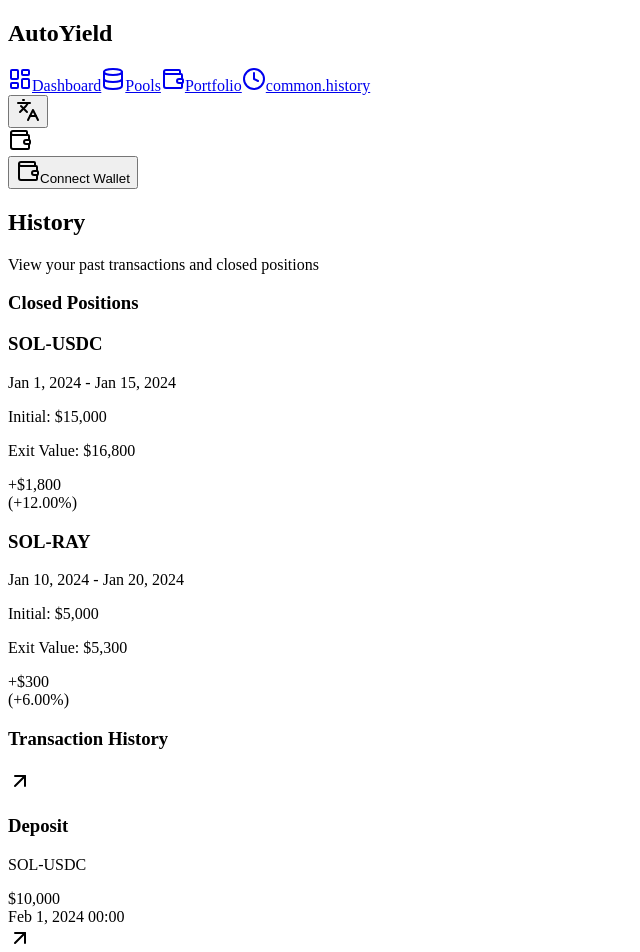
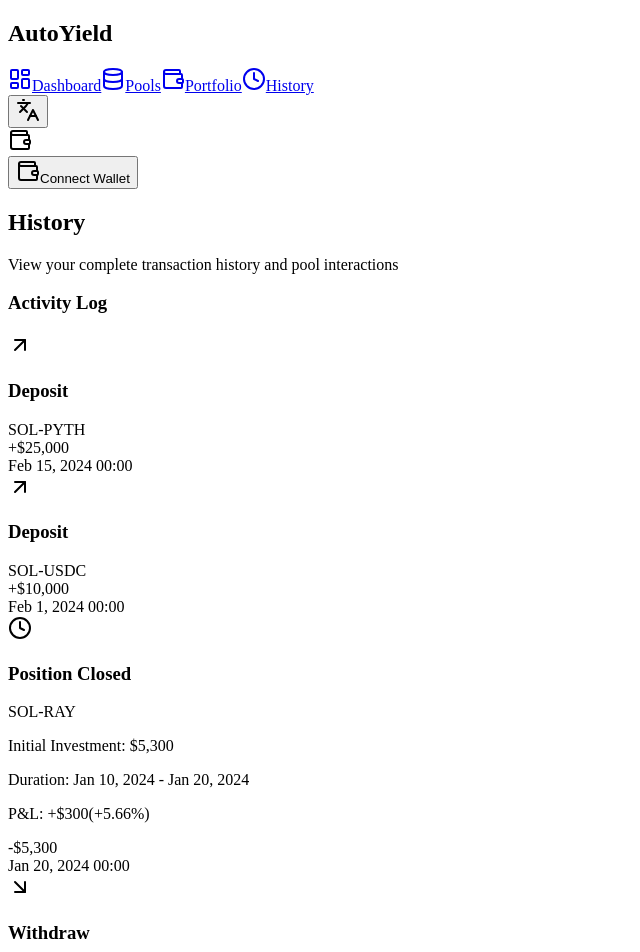
Before and after one commit to AutoYield-DeFi/AY, a React (Vite) app in the folder client/: page /history in a window 1280 px wide. Shown: the top 952 px of the page, without its empty margins (0-640 px from the left). Built offline with nearby package versions, Linux system fonts and the light colour scheme.

Commit message:
Enhance history page to display all interactions and refactor navigation.
Screenshot: https://storage.googleapis.com/screenshot-production-us-central1/7d76da56-91a3-4197-acd7-40c116d48bcd/0ee505af-e275-474a-bb9c-b7f4c0baa552.jpg

```diff
--- a/client/src/components/layout/navbar.tsx
+++ b/client/src/components/layout/navbar.tsx
@@ -12,7 +12,7 @@ const navigation = [
   { name: 'common.dashboard', href: '/', icon: LayoutDashboard },
   { name: 'common.pools', href: '/pools', icon: Database },
   { name: 'common.portfolio', href: '/portfolio', icon: Wallet },
-  { name: 'common.history', href: '/history', icon: Clock },
+  { name: 'History', href: '/history', icon: Clock },
 ];
 
 export function NavigationBar() {
@@ -48,7 +48,7 @@ export function NavigationBar() {
                     )}
                   >
                     <item.icon className="mr-2 h-4 w-4" />
-                    {t(item.name)}
+                    {item.name === 'History' ? item.name : t(item.name)}
                   </a>
                 </Link>
               ))}
--- a/client/src/pages/history.tsx
+++ b/client/src/pages/history.tsx
@@ -5,84 +5,87 @@ import { format } from "date-fns";
 import { ArrowUpRight, ArrowDownRight, Clock } from "lucide-react";
 
 export default function History() {
+  // Combine all interactions and sort by date
+  const allInteractions = [
+    ...transactionHistory.map(tx => ({
+      ...tx,
+      date: new Date(tx.timestamp),
+      type: tx.type,
+    })),
+    ...historicalPositions.map(pos => ({
+      ...pos,
+      date: new Date(pos.exitDate),
+      type: "Position Closed",
+      amount: pos.exitValue,
+    }))
+  ].sort((a, b) => b.date.getTime() - a.date.getTime());
+
   return (
     <div className="space-y-8">
       <div>
         <h2 className="text-3xl font-bold tracking-tight">History</h2>
         <p className="text-muted-foreground">
-          View your past transactions and closed positions
+          View your complete transaction history and pool interactions
         </p>
       </div>
 
-      <div className="space-y-6">
       <Card className="card-gradient">
         <CardHeader>
-            <CardTitle>Closed Positions</CardTitle>
+          <CardTitle>Activity Log</CardTitle>
         </CardHeader>
         <CardContent>
           <div className="space-y-4">
-              {historicalPositions.map(position => {
-                const pool = pools.find(p => p.id === position.poolId);
-                const pnlPercentage = (Number(position.pnl) / (Number(position.amount))) * 100;
+            {allInteractions.map((interaction, index) => {
+              const pool = pools.find(p => p.id === interaction.poolId);
+              const isDeposit = interaction.type === "Deposit";
+              const isWithdraw = interaction.type === "Withdraw";
+              const isPositionClosed = interaction.type === "Position Closed";
+
+              // Calculate profit/loss for closed positions
+              const pnl = isPositionClosed
+                ? Number(interaction.pnl)
+                : null;
+              const pnlPercentage = isPositionClosed
+                ? (pnl / Number(interaction.amount)) * 100
+                : null;
 
               return (
-                  <div key={position.id} className="flex items-start justify-between p-4 rounded-lg bg-muted/50">
+                <div key={`${interaction.type}-${index}`} className="flex items-start justify-between p-4 rounded-lg bg-muted/50">
+                  <div className="flex items-start gap-4">
+                    {isDeposit ? (
+                      <ArrowUpRight className="h-8 w-8 p-1.5 rounded-full bg-green-500/10 text-green-500" />
+                    ) : isWithdraw ? (
+                      <ArrowDownRight className="h-8 w-8 p-1.5 rounded-full bg-red-500/10 text-red-500" />
+                    ) : (
+                      <Clock className="h-8 w-8 p-1.5 rounded-full bg-blue-500/10 text-blue-500" />
+                    )}
                     <div>
                       <div className="flex items-center gap-2">
-                        <h3 className="font-medium">{pool?.name}</h3>
+                        <h3 className="font-medium">{interaction.type}</h3>
                         <span className="text-sm text-muted-foreground">
-                          {format(new Date(position.entryDate), 'MMM d, yyyy')} - {format(new Date(position.exitDate), 'MMM d, yyyy')}
+                          {pool?.name}
                         </span>
                       </div>
-                      <div className="mt-2 space-y-1 text-sm">
-                        <p>Initial: {formatCurrency(Number(position.amount))}</p>
-                        <p>Exit Value: {formatCurrency(Number(position.exitValue))}</p>
+                      {isPositionClosed && (
+                        <div className="mt-1 space-y-1 text-sm">
+                          <p>Initial Investment: {formatCurrency(Number(interaction.amount))}</p>
+                          <p>Duration: {format(new Date(interaction.entryDate), 'MMM d, yyyy')} - {format(interaction.date, 'MMM d, yyyy')}</p>
+                          <p className={pnl >= 0 ? 'text-green-500' : 'text-red-500'}>
+                            P&L: {pnl >= 0 ? '+' : ''}{formatCurrency(pnl)}
+                            <span className="ml-1">
+                              ({pnlPercentage >= 0 ? '+' : ''}{pnlPercentage.toFixed(2)}%)
+                            </span>
+                          </p>
                         </div>
-                    </div>
-                    <div className={`text-right ${Number(position.pnl) >= 0 ? 'text-green-500' : 'text-red-500'}`}>
-                      <div className="font-medium">
-                        {Number(position.pnl) >= 0 ? '+' : ''}{formatCurrency(Number(position.pnl))}
-                      </div>
-                      <div className="text-sm">
-                        ({pnlPercentage >= 0 ? '+' : ''}{pnlPercentage.toFixed(2)}%)
-                      </div>
-                    </div>
-                  </div>
-                );
-              })}
-            </div>
-          </CardContent>
-        </Card>
-
-        <Card className="card-gradient">
-          <CardHeader>
-            <CardTitle>Transaction History</CardTitle>
-          </CardHeader>
-          <CardContent>
-            <div className="space-y-4">
-              {transactionHistory.map(transaction => {
-                const pool = pools.find(p => p.id === transaction.poolId);
-                const isDeposit = transaction.type === "Deposit";
-
-                return (
-                  <div key={transaction.id} className="flex items-center justify-between p-4 rounded-lg bg-muted/50">
-                    <div className="flex items-center gap-4">
-                      {isDeposit ? (
-                        <ArrowUpRight className="h-8 w-8 p-1.5 rounded-full bg-green-500/10 text-green-500" />
-                      ) : (
-                        <ArrowDownRight className="h-8 w-8 p-1.5 rounded-full bg-red-500/10 text-red-500" />
                       )}
-                      <div>
-                        <h3 className="font-medium">{transaction.type}</h3>
-                        <p className="text-sm text-muted-foreground">{pool?.name}</p>
                     </div>
                   </div>
                   <div className="text-right">
                     <div className="font-medium">
-                        {formatCurrency(Number(transaction.amount))}
+                      {isDeposit ? '+' : '-'}{formatCurrency(Number(interaction.amount))}
                     </div>
                     <div className="text-sm text-muted-foreground">
-                        {format(new Date(transaction.timestamp), 'MMM d, yyyy HH:mm')}
+                      {format(interaction.date, 'MMM d, yyyy HH:mm')}
                     </div>
                   </div>
                 </div>
@@ -92,6 +95,5 @@ export default function History() {
         </CardContent>
       </Card>
     </div>
-    </div>
   );
 }
```
Lines whose indentation alone changed are shown as unchanged.
